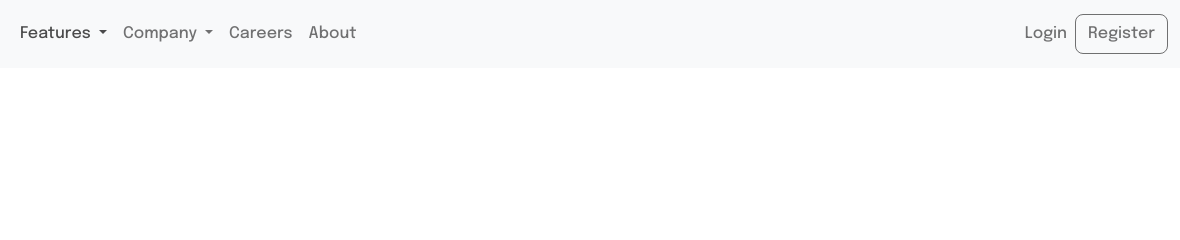
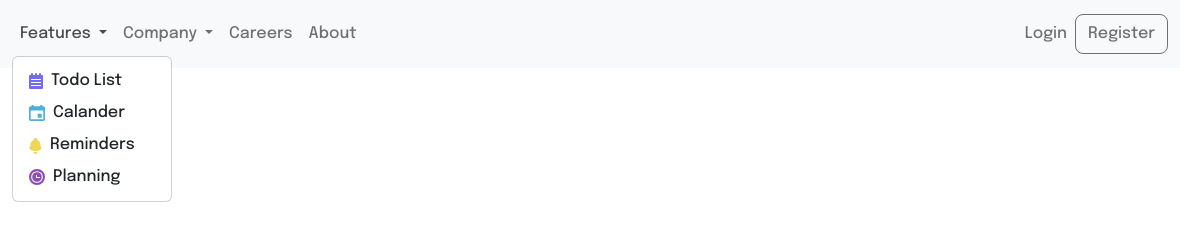
Before and after one commit to Matthiiass/Dropdown-Navigation-HTML-CSS, a plain HTML site: page index.html in a window 1280 px wide. Both pictures are taken after a click on the button "Features". Shown: the full height of the page, 100-1280 px from the left. Drawn offline with nearby package versions, Linux system fonts and the light colour scheme.

Commit message:
Added dropdown menus to nav bar

```diff
--- a/index.html
+++ b/index.html
@@ -32,11 +32,50 @@
             <a class="nav-link dropdown-toggle" href="#" role="button" data-bs-toggle="dropdown" aria-expanded="false">
               Features
             </a>
+            <ul class="dropdown-menu">
+              <li>
+                <a class="dropdown-item" href="#">
+                  <div class="navdroprow">
+                    <img src="images/icon-todo.svg" alt="todo" class="me-2">
+                    <p class="dropdownText">Todo List</p>
+                  </div>
+                </a>
+              </li>
+              <li>
+                <a class="dropdown-item" href="#">
+                  <div class="navdroprow">
+                    <img src="images/icon-calendar.svg" alt="todo" class="me-2">
+                    <p class="dropdownText">Calander</p>
+                  </div>
+                </a>
+              </li>
+              <li>
+                <a class="dropdown-item" href="#">
+                  <div class="navdroprow">
+                    <img src="images/icon-reminders.svg" alt="todo" class="me-2">
+                    <p class="dropdownText">Reminders</p>
+                  </div>
+                </a>
+              </li>
+              <li>
+                <a class="dropdown-item" href="#">
+                  <div class="navdroprow">
+                    <img src="images/icon-planning.svg" alt="todo" class="me-2">
+                    <p class="dropdownText">Planning</p>
+                  </div>
+                </a>
+              </li>
+            </ul>
           </li>
           <li class="nav-item dropdown">
             <a class="nav-link dropdown-toggle" href="#" role="button" data-bs-toggle="dropdown" aria-expanded="false">
               Company
             </a>
+            <ul class="dropdown-menu">
+              <li><a class="dropdown-item" href="#">History</a></li>
+              <li><a class="dropdown-item" href="#">Our Team</a></li>
+              <li><a class="dropdown-item" href="#">Blog</a></li>
+            </ul>
           </li>
           <li class="nav-item">
             <a class="nav-link" href="#">Careers</a>
--- a/style.css
+++ b/style.css
@@ -13,3 +13,17 @@
     color: rgba(0, 0, 0, 0.55);
     border-color: rgba(0, 0, 0, 0.55);
 }
+
+.navdroprow{
+    display: flex;
+    flex-direction: row;
+    align-items: center;
+    justify-content: space-between;
+}
+
+.dropdownText {
+    margin-bottom: 0;
+    flex-grow: 1;
+    text-align: left;
+    vertical-align: middle;
+}
```
